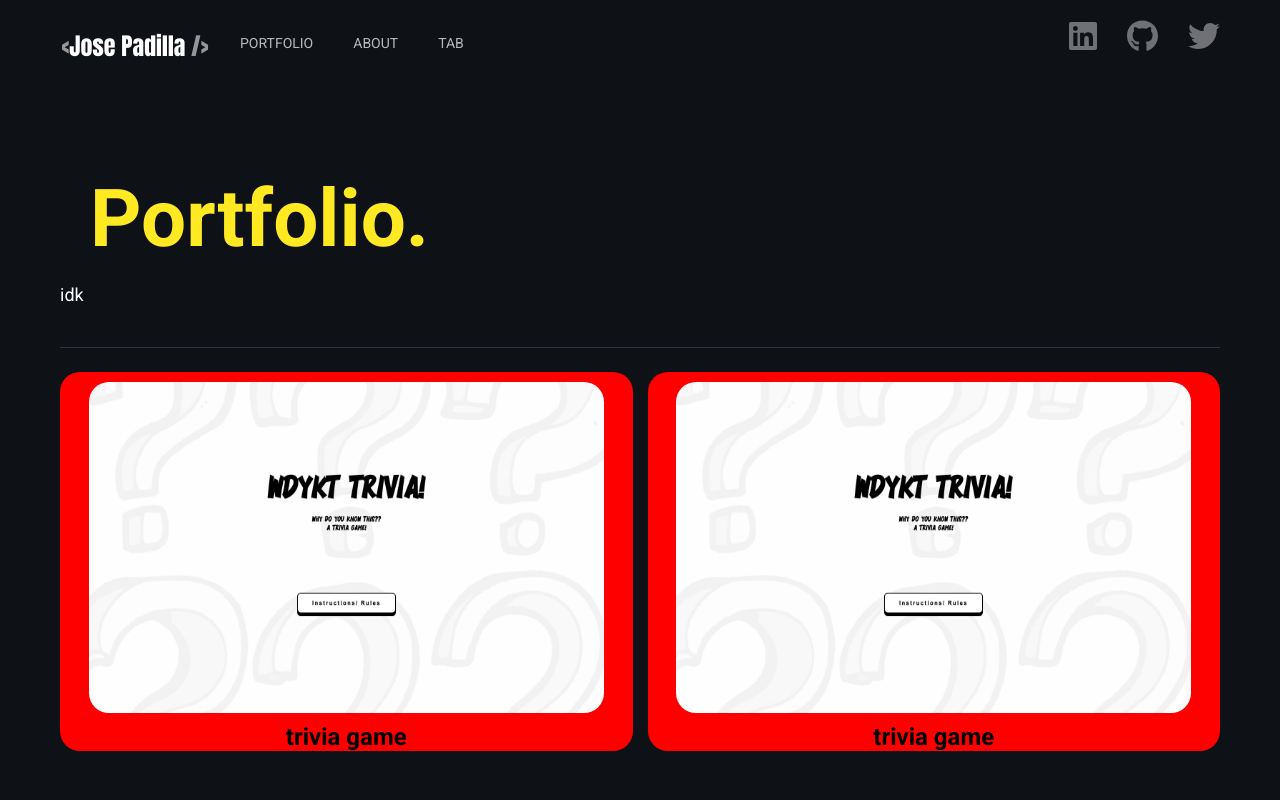
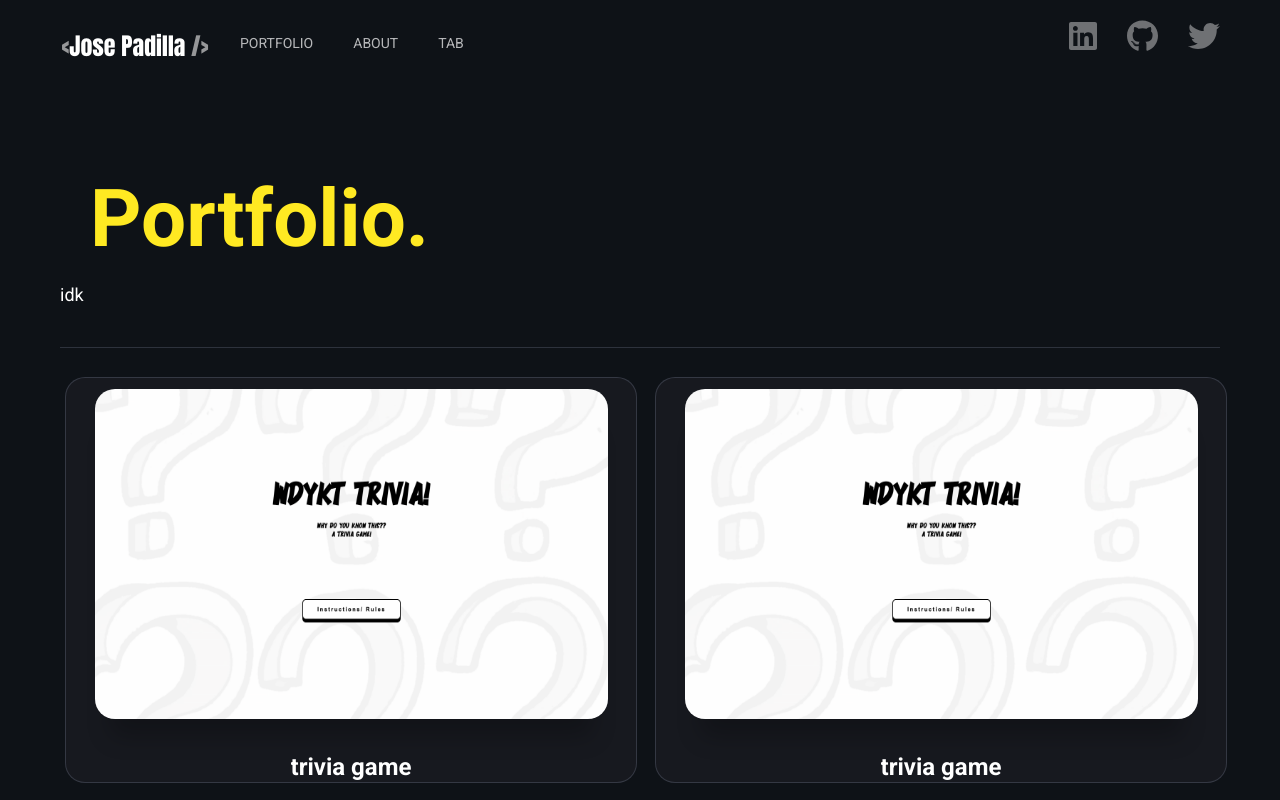
Before and after one commit to JpadillaCoding/Personal-Website, a Next.js app: page /portfolio in a window 1280 px wide. Shown: the top 800 px of the page. Built offline with nearby package versions, Linux system fonts and the light colour scheme.

Commit message:
style: portfolio card styling

```diff
--- a/app/components/portfolio Items/page.module.css
+++ b/app/components/portfolio Items/page.module.css
@@ -1,16 +1,25 @@
 .outer_wrapper {
-  background-color: red;
+  background-color: #17191f;
   width: 100%;
   height: 100%;
   display: flex;
   flex-direction: column;
   align-items: center;
+  justify-content: center;
   border-radius: 20px;
+  border: 1px solid rgba(168, 179, 207, 0.2);
+  color: white;
 }
-.inner_wrapper {
+.image_wrapper {
   position: relative;
+  /* parent container of Image component needs to be relative
+  to make images responsive to the viewport*/
   width: 90%;
   aspect-ratio: 70/45;
   border-radius: 20px;
   margin: 10px;
+  box-shadow: 0 33px 24px -16px rgba(0, 0, 0, 0.24);
 }
+.content_wrapper {
+  margin-top: 24px;
+}
--- a/app/components/portfolio Items/portfolio_items.tsx
+++ b/app/components/portfolio Items/portfolio_items.tsx
@@ -9,10 +9,12 @@ export default function PortfolioItem(props: any) {
 
   return (
     <div className={styles.outer_wrapper}>
-      <div className={styles.inner_wrapper}>
+      <div className={styles.image_wrapper}>
           <Image fill src={image} alt={alt} />
       </div>
+      <div className={styles.content_wrapper}>
         <h2>{description}</h2>
+      </div>
     </div>
   );
 }
--- a/app/portfolio/page.module.css
+++ b/app/portfolio/page.module.css
@@ -2,7 +2,8 @@
     display: grid;
     grid-template-columns: repeat(2, 1fr);
     grid-template-rows: auto;
-    gap: 15px;
+    gap: 20px;
     width: 100%;
     height: 100%;
+    padding: 5px;
 }
--- a/app/portfolio/page.tsx
+++ b/app/portfolio/page.tsx
@@ -24,6 +24,11 @@ export default function Portfolio() {
           description={"trivia game"}
           alt={"preview of trivia gmae homescreen"}
         />
+        <PortfolioItem
+          src={"/trivia.png"}
+          description={"trivia game"}
+          alt={"preview of trivia gmae homescreen"}
+        />
       </div>
     </main>
   );
```
